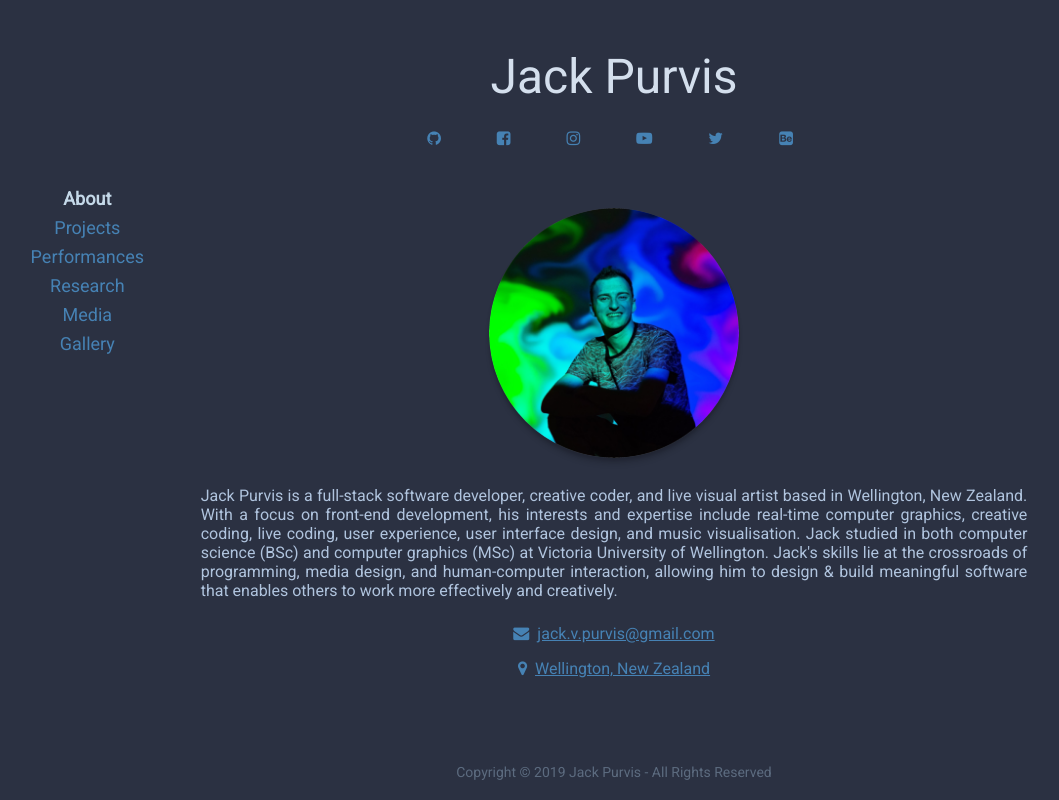
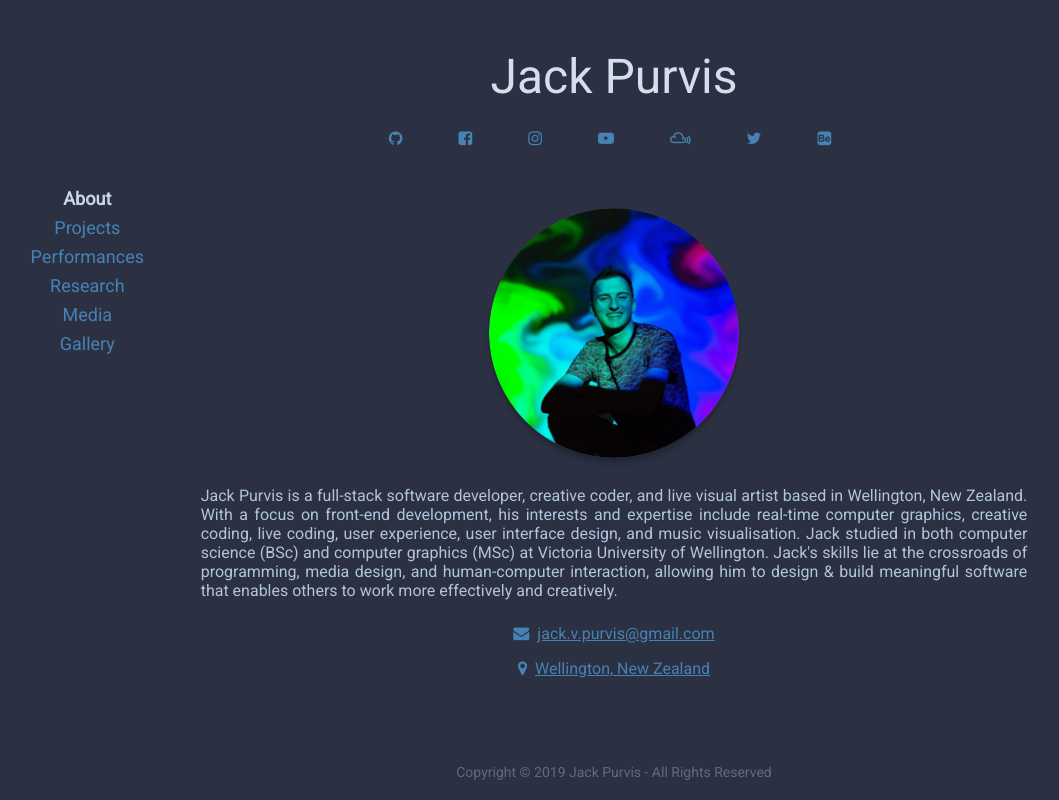
Before and after one commit to EmperorJack/personal-website, a React (Create React App) app: page / in a window 1280 px wide. Shown: the whole page, without its empty margins (26-1085 px from the left). Built offline with nearby package versions, Linux system fonts and the light colour scheme.

Commit message:
Add mixcloud link to social bar

```diff
--- a/src/components/Social.jsx
+++ b/src/components/Social.jsx
@@ -6,6 +6,7 @@ const links = {
   'facebook-square': 'https://www.facebook.com/jackvpurvis',
   instagram: 'https://www.instagram.com/jackvpurvis',
   'youtube-play': 'https://www.youtube.com/user/EmperorrJack',
+  mixcloud: 'https://www.mixcloud.com/jack-purvis2/',
   twitter: 'https://twitter.com/jackvpurvis',
   'behance-square': 'https://www.behance.net/jackpurvis',
 };
--- a/src/styles/app.scss
+++ b/src/styles/app.scss
@@ -12,11 +12,13 @@
 .social {
   display: flex;
   justify-content: center;
+  flex-wrap: wrap;
+  column-gap: 48px;
+  row-gap: 24px;
   margin: 12px 0;
 
   &__link {
     text-align: center;
-    margin: 0 24px;
   }
 }
 
```
